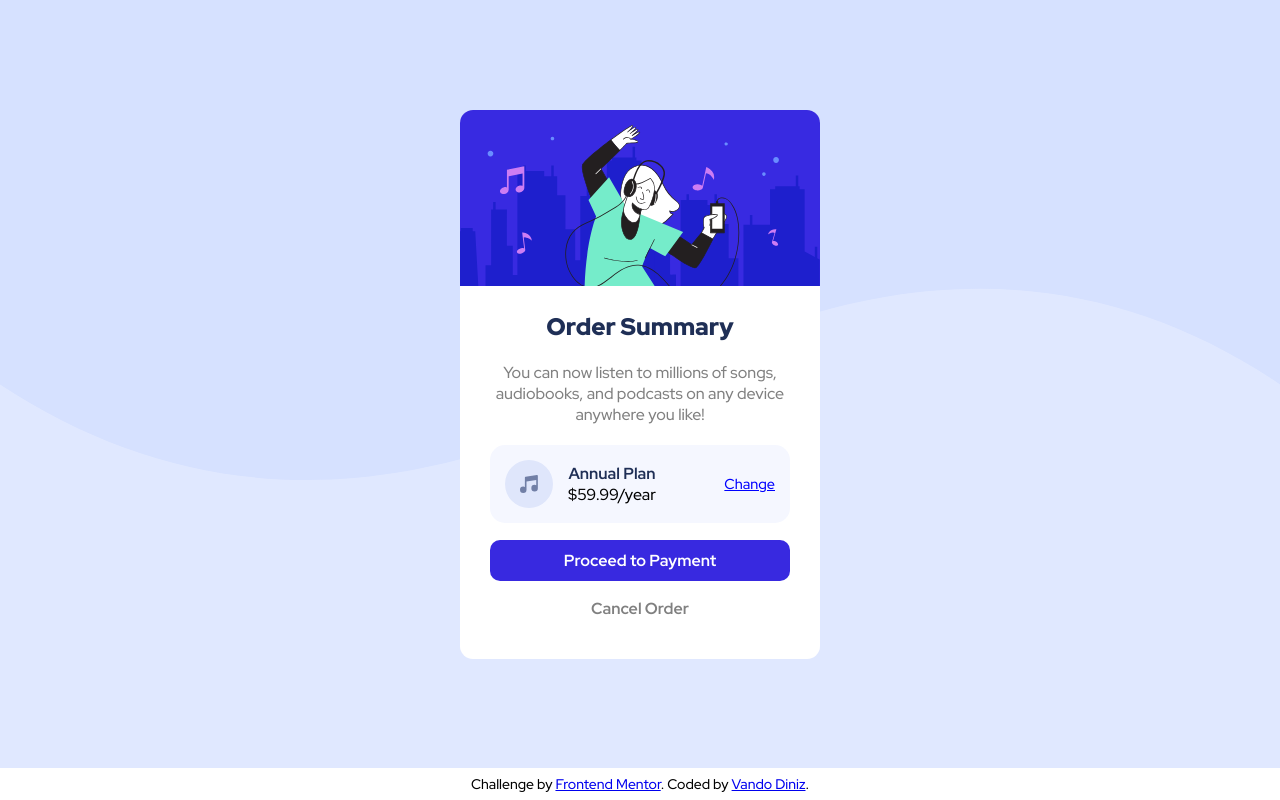
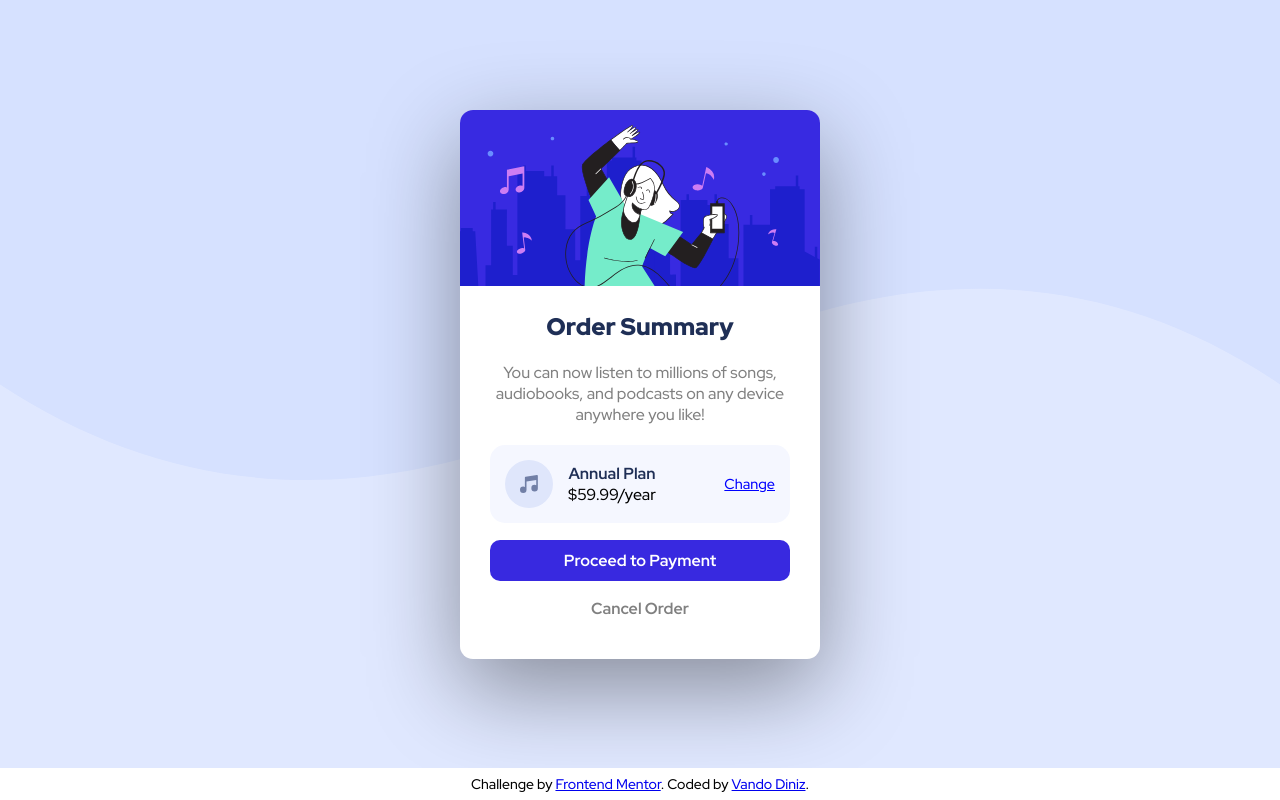
Before and after one commit to vandodiniz/FrontendMentor-003-OrderSummary, a plain HTML site: page index.html in a window 1280 px wide. Drawn offline with Linux system fonts and the light colour scheme.

Commit message:
Update style.css

```diff
--- a/css/style.css
+++ b/css/style.css
@@ -42,6 +42,7 @@ main {
     flex-direction: column;
     text-align: center;
     border-radius: 13px;
+    box-shadow: rgba(0, 0, 0, 0.4) 0px 30px 90px;
 }
 
 .card .card-header img {
```
